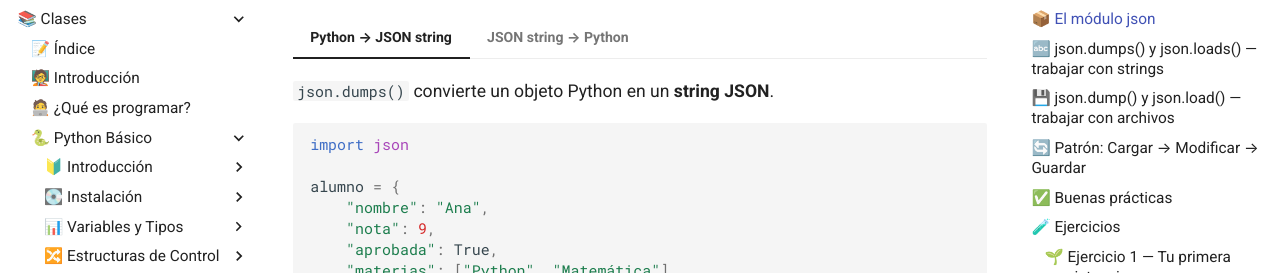
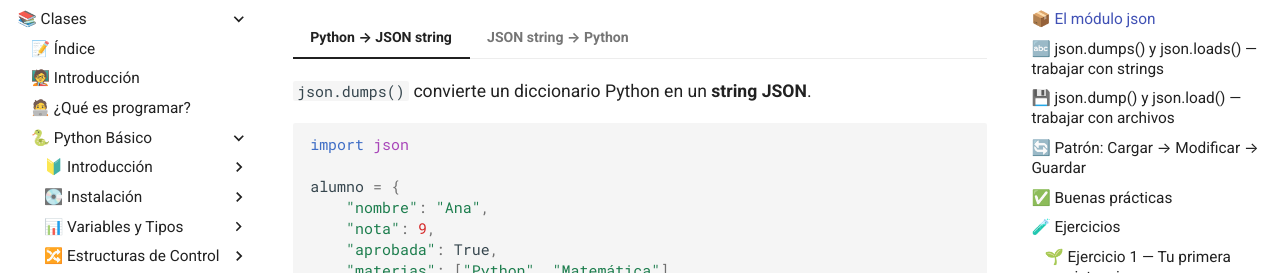
Before and after one commit to MaxiNunez24/pensamiento-computacional-testing-2026, an MkDocs documentation site: the page built from docs/clases/python/07_persistencia/json.md, in a window 1280 px wide and 900 px high, scrolled down 2444 px. Shown: the part 179-452 px from the top of the window. Built offline with MkDocs 1.6.1 and Material for MkDocs 9.7.7, drawn with Linux system fonts in a browser that asks for light colours.

Commit message:
JSON: "objeto Python" -> "diccionario Python" en dumps()/loads() (strings)
En la sección de json.dumps()/json.loads() con strings, los ejemplos son
diccionarios; decir "objeto Python" confundía. Se ajusta a "diccionario Python"
(la sección de archivos que usa listas queda igual).

Co-Authored-By: Claude Opus 4.8 <noreply@anthropic.com>

````diff
--- a/docs/clases/python/07_persistencia/json.md
+++ b/docs/clases/python/07_persistencia/json.md
@@ -83,7 +83,7 @@ flowchart LR
 
 === "Python → JSON string"
 
-    `json.dumps()` convierte un objeto Python en un **string JSON**.
+    `json.dumps()` convierte un diccionario Python en un **string JSON**.
 
     ```python
     import json
@@ -112,7 +112,7 @@ flowchart LR
 
 === "JSON string → Python"
 
-    `json.loads()` convierte un string JSON en un objeto Python.
+    `json.loads()` convierte un string JSON en un diccionario Python.
 
     ```python
     import json
````
